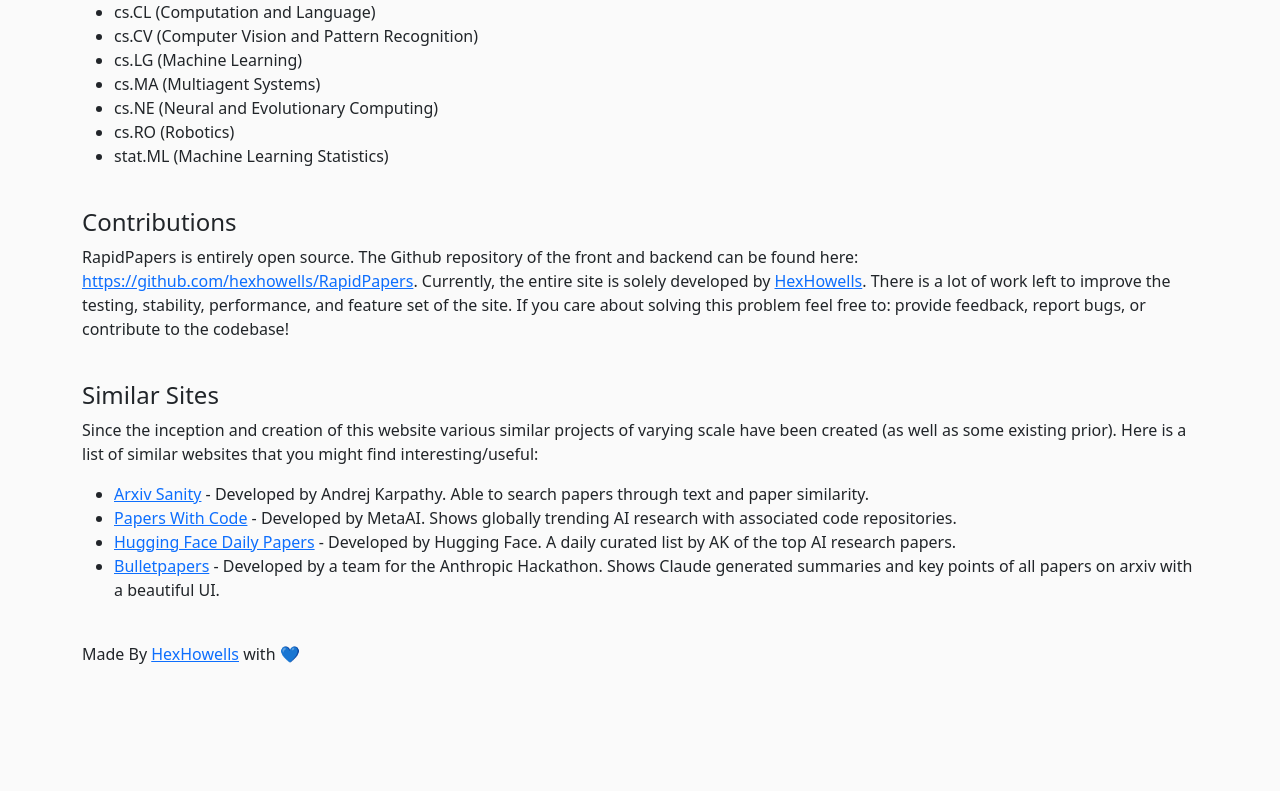
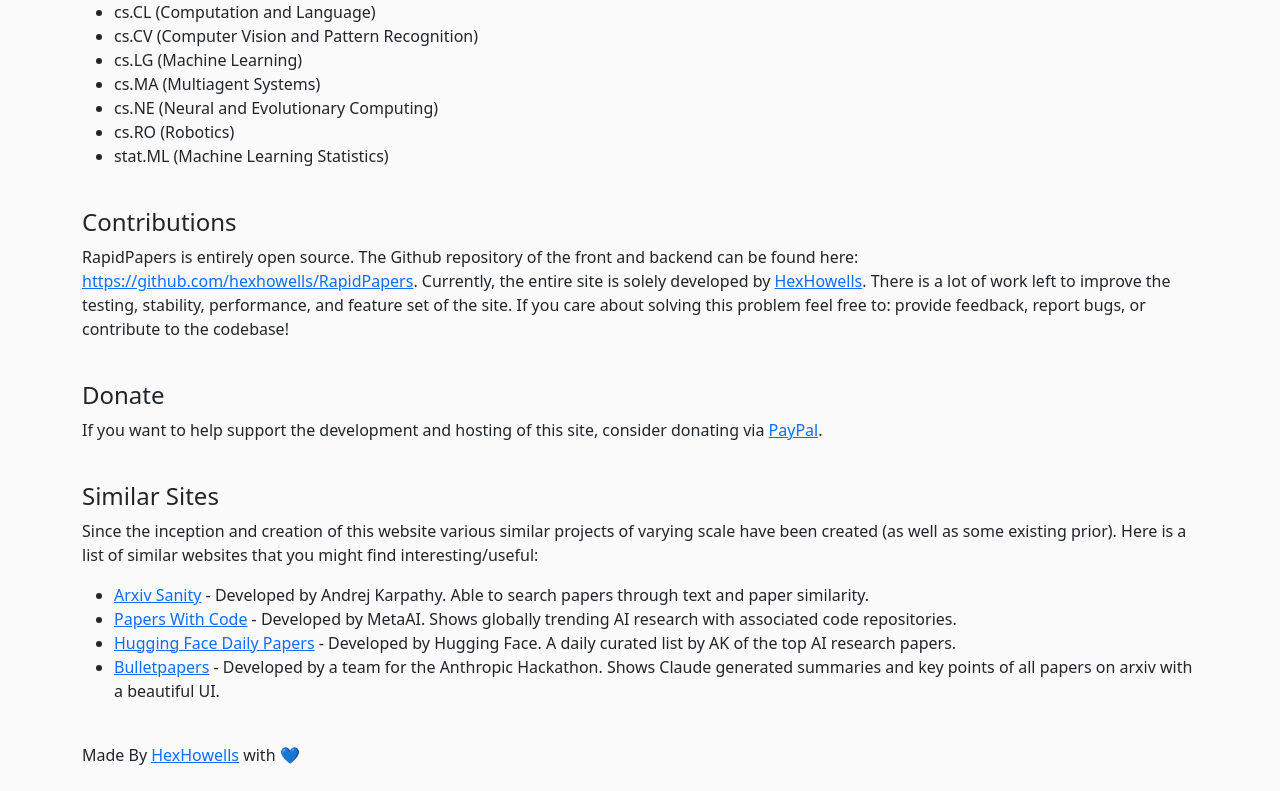
Before and after one commit to hexhowells/RapidPapers, a React (Create React App) app in the folder client/: page /about in a window 1280 px wide. Shown: the part 856-1647 px from the top of the page. Before the commit the page ends 1546 px from the top, so only its background shows below. Built offline with nearby package versions, Linux system fonts and the light colour scheme; no server answers.

Commit message:
add donation link

```diff
--- a/client/src/pages/About.js
+++ b/client/src/pages/About.js
@@ -47,6 +47,11 @@
 
 				<br></br>
 
+				<h4>Donate</h4>
+				<p>If you want to help support the development and hosting of this site, consider donating via <a href="https://www.paypal.com/donate/?hosted_button_id=ZJ3DKEBXM7H3G">PayPal</a>.</p>
+
+				<br></br>
+
 				<h4>Similar Sites</h4>
 				<p>Since the inception and creation of this website various similar projects of varying scale have been created (as well as some existing prior). Here is a list of similar websites that you might find interesting/useful:</p>
 				<ul className="about-list">
```
